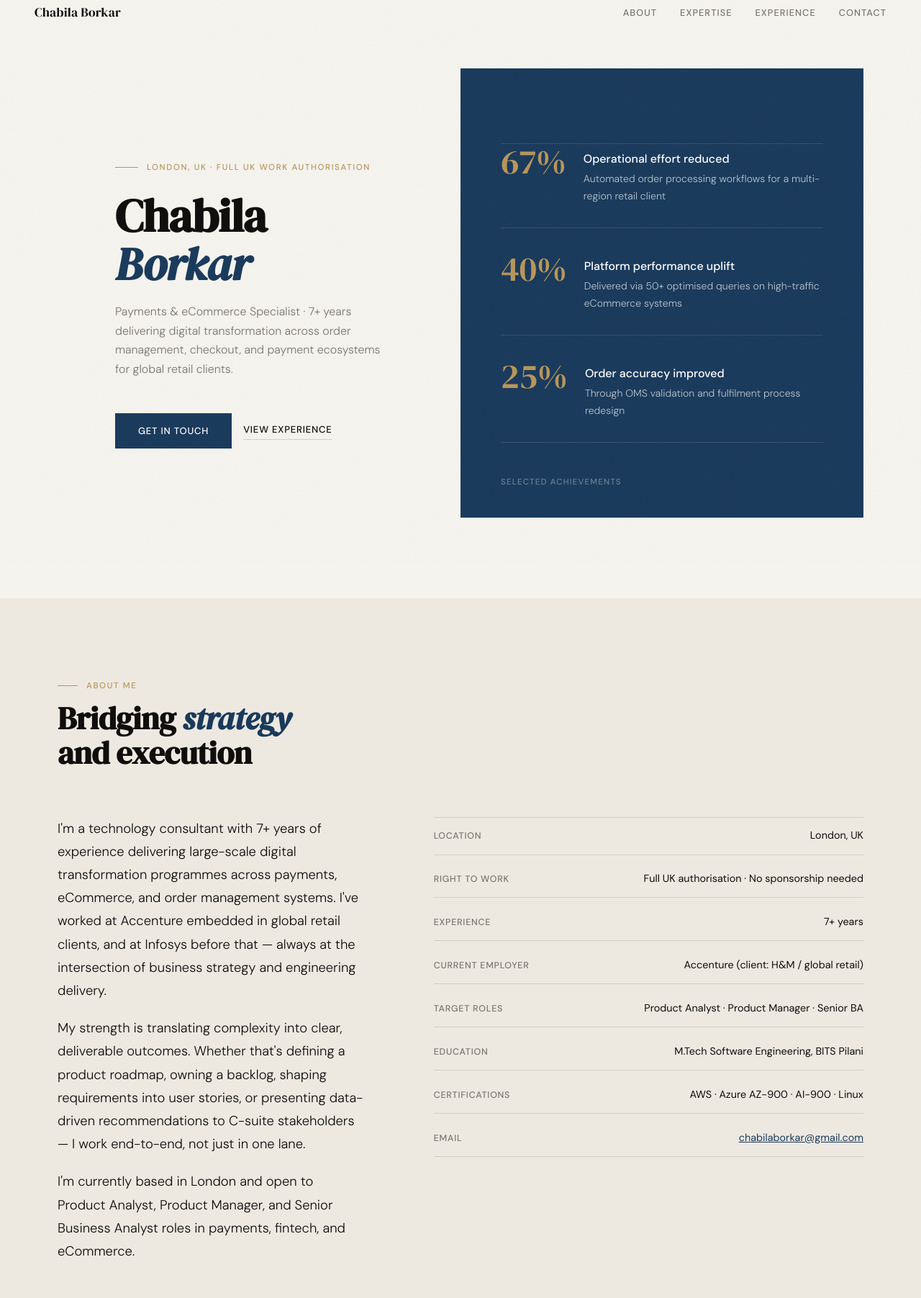
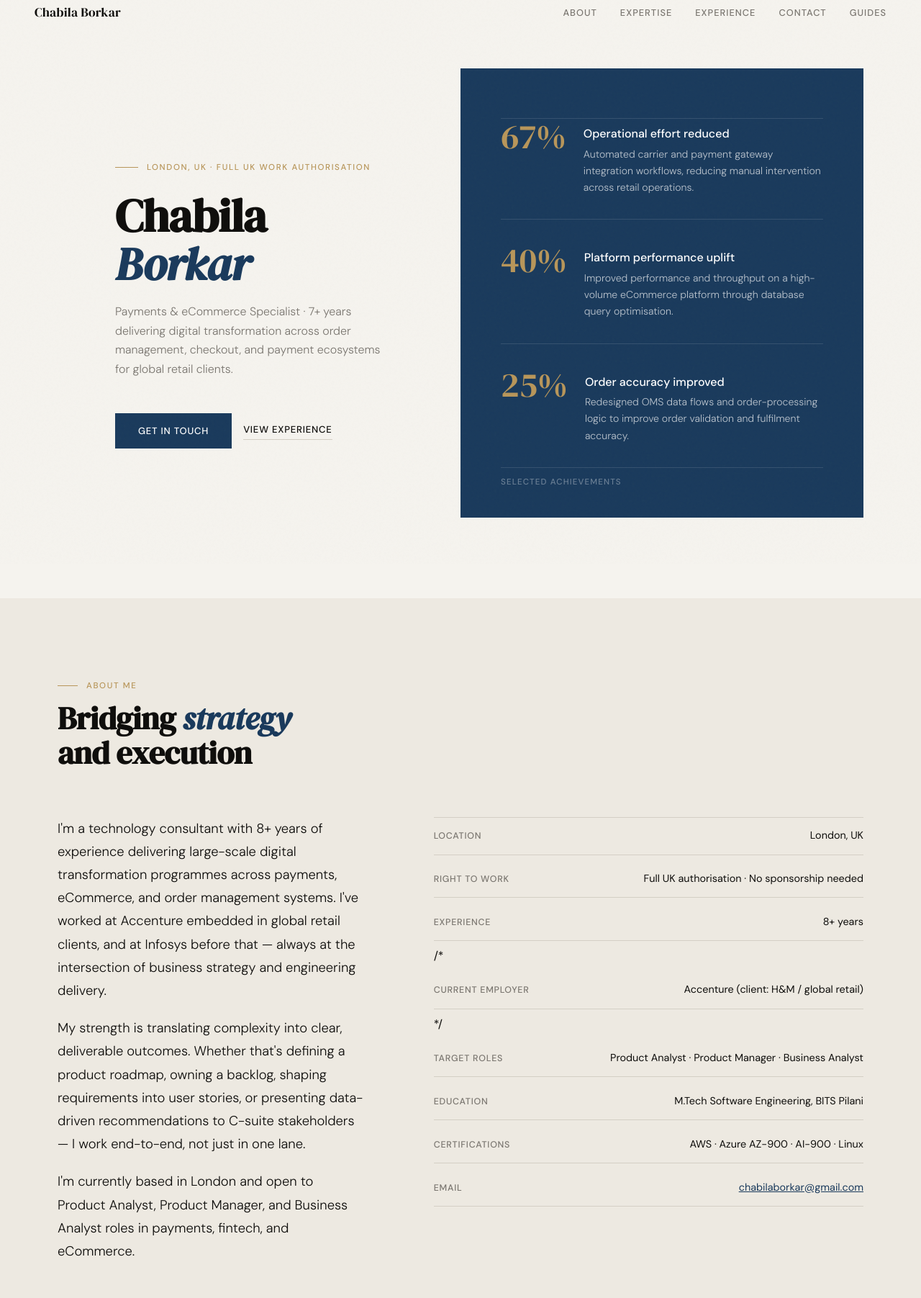
Before and after one commit to chabila/chabila.github.io, a plain HTML site: page index.html in a window 1280 px wide. Shown: the part 17-1820 px from the top of the page at 72% size. Drawn offline with Linux system fonts and the light colour scheme.

Commit message:
Update index.html

```diff
--- a/index.html
+++ b/index.html
@@ -345,6 +345,7 @@
     <li><a href="#expertise">Expertise</a></li>
     <li><a href="#experience">Experience</a></li>
     <li><a href="#contact">Contact</a></li>
+	<li><a href="guides/">Guides</a>
   </ul>
 </nav>
 
@@ -371,21 +372,21 @@
           <div class="stat-num">67%</div>
           <div class="stat-label">
             <strong>Operational effort reduced</strong>
-            Automated order processing workflows for a multi-region retail client
+            Automated carrier and payment gateway integration workflows, reducing manual intervention across retail operations.
           </div>
         </li>
         <li class="stat-item">
           <div class="stat-num">40%</div>
           <div class="stat-label">
             <strong>Platform performance uplift</strong>
-            Delivered via 50+ optimised queries on high-traffic eCommerce systems
+            Improved performance and throughput on a high-volume eCommerce platform through database query optimisation.
           </div>
         </li>
         <li class="stat-item">
           <div class="stat-num">25%</div>
           <div class="stat-label">
             <strong>Order accuracy improved</strong>
-            Through OMS validation and fulfilment process redesign
+            Redesigned OMS data flows and order-processing logic to improve order validation and fulfilment accuracy.
           </div>
         </li>
       </ul>
@@ -400,9 +401,9 @@
   <h2 class="section-heading">Bridging <em>strategy</em><br>and execution</h2>
   <div class="about-grid">
     <div class="about-intro reveal">
-      <p>I'm a technology consultant with 7+ years of experience delivering large-scale digital transformation programmes across payments, eCommerce, and order management systems. I've worked at Accenture embedded in global retail clients, and at Infosys before that — always at the intersection of business strategy and engineering delivery.</p>
+      <p>I'm a technology consultant with 8+ years of experience delivering large-scale digital transformation programmes across payments, eCommerce, and order management systems. I've worked at Accenture embedded in global retail clients, and at Infosys before that — always at the intersection of business strategy and engineering delivery.</p>
       <p>My strength is translating complexity into clear, deliverable outcomes. Whether that's defining a product roadmap, owning a backlog, shaping requirements into user stories, or presenting data-driven recommendations to C-suite stakeholders — I work end-to-end, not just in one lane.</p>
-      <p>I'm currently based in London and open to Product Analyst, Product Manager, and Senior Business Analyst roles in payments, fintech, and eCommerce.</p>
+      <p>I'm currently based in London and open to Product Analyst, Product Manager, and Business Analyst roles in payments, fintech, and eCommerce.</p>
     </div>
     <div class="about-details reveal reveal-delay-1">
       <div class="detail-row">
@@ -415,15 +416,15 @@
       </div>
       <div class="detail-row">
         <span class="detail-key">Experience</span>
-        <span class="detail-val">7+ years</span>
+        <span class="detail-val">8+ years</span>
       </div>
-      <div class="detail-row">
+     /* <div class="detail-row">
         <span class="detail-key">Current employer</span>
         <span class="detail-val">Accenture (client: H&amp;M / global retail)</span>
-      </div>
+      </div>*/
       <div class="detail-row">
         <span class="detail-key">Target roles</span>
-        <span class="detail-val">Product Analyst · Product Manager · Senior BA</span>
+        <span class="detail-val">Product Analyst · Product Manager · Business Analyst</span>
       </div>
       <div class="detail-row">
         <span class="detail-key">Education</span>
@@ -572,17 +573,17 @@
     <div class="achievement-card reveal">
       <div class="ach-num">67%</div>
       <div class="ach-title">Operational effort reduced</div>
-      <div class="ach-desc">Automated order processing workflows for a multi-region retail client, freeing 67% of manual operational overhead — directly improving cost-to-serve and capacity for higher-value work.</div>
+      <div class="ach-desc">Automated carrier and payment gateway integration workflows for a multi-region retail environment, reducing manual operational intervention by 67% and improving exception handling, process efficiency and operational capacity.</div>
     </div>
     <div class="achievement-card reveal reveal-delay-1">
       <div class="ach-num">40%</div>
       <div class="ach-title">Platform performance uplift</div>
-      <div class="ach-desc">Delivered 50+ SQL query optimisations on high-traffic eCommerce platforms, resulting in a 40% improvement in system performance and response times under peak load.</div>
+      <div class="ach-desc">Identified performance bottlenecks on a high-volume eCommerce platform and drove SQL query optimisation with technical teams, contributing to a 40% improvement in platform performance and throughput during peak trading periods.</div>
     </div>
     <div class="achievement-card reveal reveal-delay-2">
       <div class="ach-num">25%</div>
       <div class="ach-title">Order accuracy improved</div>
-      <div class="ach-desc">Redesigned OMS validation and fulfilment logic through structured requirements analysis — improving order accuracy by 25% and reducing customer-facing errors across a global retail client.</div>
+      <div class="ach-desc">Redesigned OMS data flows and order-processing logic through structured requirements analysis and process optimisation, improving order accuracy by 25% and strengthening downstream fulfilment reliability.</div>
     </div>
   </div>
 </section>
@@ -647,7 +648,7 @@
   <div>
     <div class="section-label">Get in touch</div>
     <h2 class="section-heading">Open to the <em>right</em> opportunity</h2>
-    <p class="contact-tagline">I'm actively looking for Product Analyst, Product Manager, and Senior BA roles in payments, fintech, and eCommerce in London. If you think there's a fit, I'd love to hear from you.</p>
+    <p class="contact-tagline">I'm actively looking for Product Analyst, Product Manager, and BA roles in payments, fintech, and eCommerce in London. If you think there's a fit, I'd love to hear from you.</p>
   </div>
   <div class="contact-links reveal">
     <a href="mailto:chabilaborkar@gmail.com" class="contact-link">
@@ -660,7 +661,7 @@
     <a href="tel:+447586488536" class="contact-link">
       <div>
         <div class="contact-link-label">Phone</div>
-        +44 (0)7586 488 536
+        +44 (0)7876 494 564
       </div>
       <span class="contact-arrow">→</span>
     </a>
```
